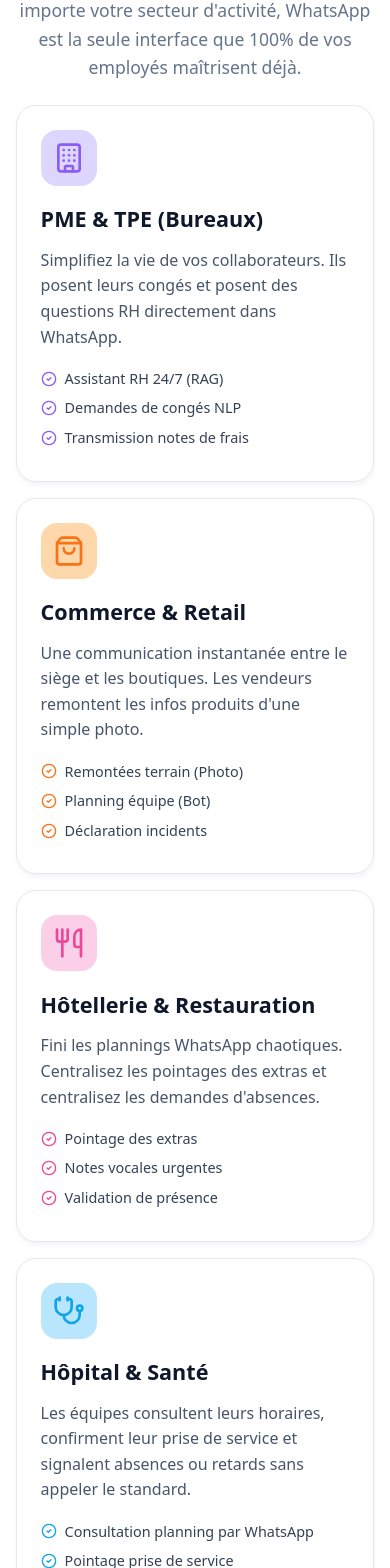
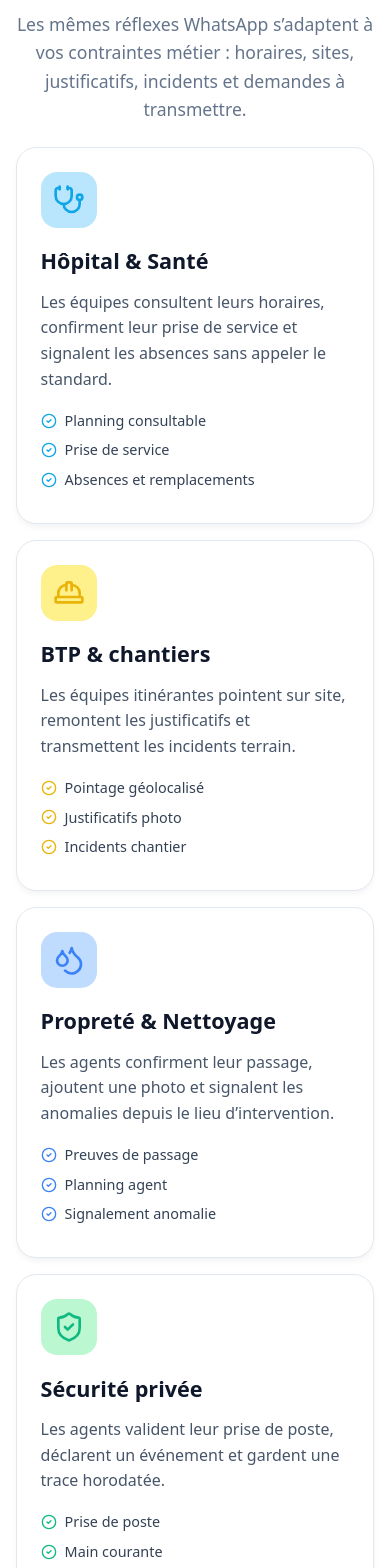
Before and after one commit to astauriabidco-maker/Autowhat, a React (Vite) app in the folder client/: page / in a window 390 px wide. Shown: the part 10191-11759 px from the top of the page. Built offline with nearby package versions, Linux system fonts and the light colour scheme; no server answers.

Commit message:
fix: rebalance landing sector cards

```diff
--- a/client/src/components/landing/SectorsSection.tsx
+++ b/client/src/components/landing/SectorsSection.tsx
@@ -10,20 +10,47 @@
 
     const sectors = [
         {
-            id: 'office',
-            icon: <Building size={32} />,
-            title: 'PME & TPE (Bureaux)',
-            description: 'Simplifiez la vie de vos collaborateurs. Ils posent leurs congés et posent des questions RH directement dans WhatsApp.',
-            features: ['Assistant RH 24/7 (RAG)', 'Demandes de congés NLP', 'Transmission notes de frais'],
-            color: '#8b5cf6',
-            bgColor: '#ddd6fe'
+            id: 'hospital',
+            icon: <Stethoscope size={32} />,
+            title: 'Hôpital & Santé',
+            description: 'Les équipes consultent leurs horaires, confirment leur prise de service et signalent les absences sans appeler le standard.',
+            features: ['Planning consultable', 'Prise de service', 'Absences et remplacements'],
+            color: '#0ea5e9',
+            bgColor: '#bae6fd'
+        },
+        {
+            id: 'btp',
+            icon: <HardHat size={32} />,
+            title: 'BTP & chantiers',
+            description: 'Les équipes itinérantes pointent sur site, remontent les justificatifs et transmettent les incidents terrain.',
+            features: ['Pointage géolocalisé', 'Justificatifs photo', 'Incidents chantier'],
+            color: '#eab308',
+            bgColor: '#fef08a'
+        },
+        {
+            id: 'cleaning',
+            icon: <Droplets size={32} />,
+            title: 'Propreté & Nettoyage',
+            description: 'Les agents confirment leur passage, ajoutent une photo et signalent les anomalies depuis le lieu d’intervention.',
+            features: ['Preuves de passage', 'Planning agent', 'Signalement anomalie'],
+            color: '#3b82f6',
+            bgColor: '#bfdbfe'
+        },
+        {
+            id: 'security',
+            icon: <ShieldCheck size={32} />,
+            title: 'Sécurité privée',
+            description: 'Les agents valident leur prise de poste, déclarent un événement et gardent une trace horodatée.',
+            features: ['Prise de poste', 'Main courante', 'Alerte événement'],
+            color: '#10b981',
+            bgColor: '#bbf7d0'
         },
         {
             id: 'retail',
             icon: <ShoppingBag size={32} />,
             title: 'Commerce & Retail',
-            description: 'Une communication instantanée entre le siège et les boutiques. Les vendeurs remontent les infos produits d\'une simple photo.',
-            features: ['Remontées terrain (Photo)', 'Planning équipe (Bot)', 'Déclaration incidents'],
+            description: 'Les boutiques remontent les incidents, les demandes siège et les informations terrain sans ouvrir d’outil complexe.',
+            features: ['Remontées magasin', 'Demandes siège', 'Suivi CRM / ERP'],
             color: '#f97316',
             bgColor: '#fed7aa'
         },
@@ -31,46 +58,10 @@
             id: 'hospitality',
             icon: <Utensils size={32} />,
             title: 'Hôtellerie & Restauration',
-            description: 'Fini les plannings WhatsApp chaotiques. Centralisez les pointages des extras et centralisez les demandes d\'absences.',
-            features: ['Pointage des extras', 'Notes vocales urgentes', 'Validation de présence'],
+            description: 'Les extras et équipes postées consultent leurs horaires, pointent et signalent les changements de dernière minute.',
+            features: ['Pointage extras', 'Planning équipe', 'Absences urgentes'],
             color: '#ec4899',
             bgColor: '#fbcfe8'
-        },
-        {
-            id: 'hospital',
-            icon: <Stethoscope size={32} />,
-            title: 'Hôpital & Santé',
-            description: 'Les équipes consultent leurs horaires, confirment leur prise de service et signalent absences ou retards sans appeler le standard.',
-            features: ['Consultation planning par WhatsApp', 'Pointage prise de service', 'Absences et remplacements'],
-            color: '#0ea5e9',
-            bgColor: '#bae6fd'
-        },
-        {
-            id: 'btp',
-            icon: <HardHat size={32} />,
-            title: 'Bâtiment & Travaux (BTP)',
-            description: 'Fini les feuilles de pointage papier. Gérez vos équipes itinérantes sur différents chantiers avec le pointage géolocalisé.',
-            features: ['Pointage multi-chantiers', 'Notes de frais (OCR)', 'Suivi du parc matériel'],
-            color: '#eab308',
-            bgColor: '#fef08a'
-        },
-        {
-            id: 'cleaning',
-            icon: <Droplets size={32} />,
-            title: 'Propreté & Nettoyage',
-            description: 'Assurez-vous que les agents sont sur le bon site à la bonne heure. Preuves de passage instantanées par photo.',
-            features: ['Preuves de passage horodatées', 'Signalement pannes', 'Planning en direct'],
-            color: '#3b82f6',
-            bgColor: '#bfdbfe'
-        },
-        {
-            id: 'security',
-            icon: <ShieldCheck size={32} />,
-            title: 'Sécurité Privée',
-            description: 'Garantissez la présence de vos agents. Mains courantes dictées vocalement et rapport PDF généré automatiquement.',
-            features: ['Prise de poste sécurisée', 'Bouton SOS', 'Main courante vocale'],
-            color: '#10b981',
-            bgColor: '#bbf7d0'
         }
     ];
 
@@ -95,9 +86,9 @@
                         marginBottom: '1rem',
                         letterSpacing: 0
                     }}>
-                        Pensé pour le terrain.
+                        Présence, planning et demandes terrain
                         <br />
-                        <span style={{ color: '#3b82f6' }}>Adapté à votre industrie.</span>
+                        <span style={{ color: '#3b82f6' }}>par secteur.</span>
                     </h2>
                     <p style={{
                         color: '#64748b',
@@ -106,13 +97,14 @@
                         margin: '0 auto',
                         lineHeight: 1.6
                     }}>
-                        Bureaux, boutiques ou chantiers. Peu importe votre secteur d'activité, WhatsApp est la seule interface que 100% de vos employés maîtrisent déjà.
+                        Les mêmes réflexes WhatsApp s’adaptent à vos contraintes métier :
+                        horaires, sites, justificatifs, incidents et demandes à transmettre.
                     </p>
                 </motion.div>
 
                 <div style={{
                     display: 'grid',
-                    gridTemplateColumns: isMobile ? '1fr' : 'repeat(auto-fit, minmax(350px, 1fr))',
+                    gridTemplateColumns: isMobile ? '1fr' : 'repeat(3, minmax(0, 1fr))',
                     gap: isMobile ? '1rem' : '1.5rem'
                 }}>
                     {sectors.map((sector, idx) => (
@@ -127,6 +119,7 @@
                                 border: '1px solid #e2e8f0',
                                 borderRadius: '1.25rem',
                                 padding: isMobile ? '1.5rem' : '1.75rem',
+                                minHeight: isMobile ? 'auto' : '290px',
                                 boxShadow: '0 4px 6px -1px rgba(0, 0, 0, 0.05)',
                                 display: 'flex',
                                 flexDirection: 'column',
@@ -196,6 +189,33 @@
                         </motion.div>
                     ))}
                 </div>
+
+                <motion.div
+                    initial={{ y: 18 }}
+                    whileInView={{ y: 0 }}
+                    transition={{ duration: 0.45, delay: 0.2 }}
+                    viewport={{ once: true }}
+                    style={{
+                        margin: isMobile ? '1rem auto 0' : '1.35rem auto 0',
+                        padding: isMobile ? '1rem' : '1rem 1.25rem',
+                        maxWidth: '820px',
+                        border: '1px dashed #cbd5e1',
+                        borderRadius: '1rem',
+                        background: '#f8fafc',
+                        color: '#475569',
+                        display: 'flex',
+                        alignItems: 'center',
+                        justifyContent: 'center',
+                        gap: '0.65rem',
+                        textAlign: 'center',
+                        fontSize: '0.92rem',
+                        fontWeight: 600,
+                        lineHeight: 1.5
+                    }}
+                >
+                    <Building size={18} color="#64748b" />
+                    <span>Autres environnements : bureaux, logistique, sites industriels, réseaux d’agences.</span>
+                </motion.div>
             </div>
         </section>
     );
```
